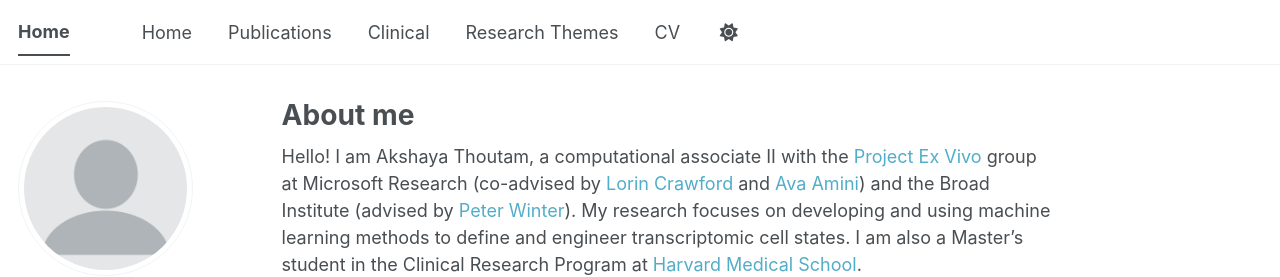
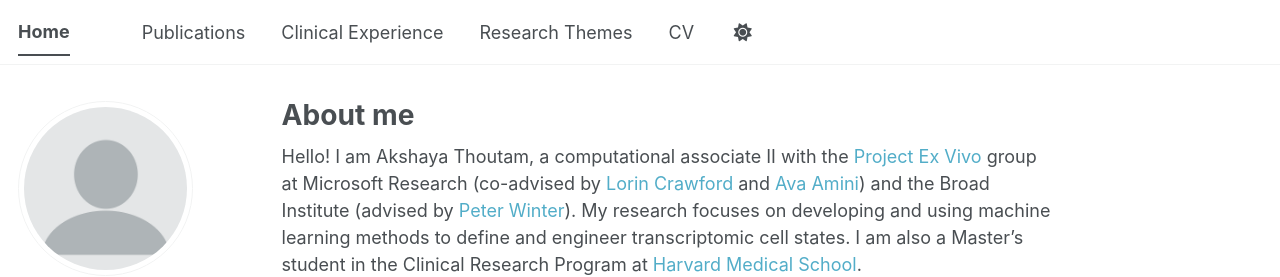
Before and after one commit to AkshayaThoutam/akshayathoutam.github.io, a Jekyll site: the page built from _pages/about.md, in a window 1280 px wide. Shown: the top 277 px of the page. Built offline with Jekyll 4.4.1, drawn with Linux system fonts in a browser that asks for light colours; some web fonts are replaced; a script bundle is joined from its source files by our own code; library files that are not in the unit come from our copies.

Commit message:
remove some tabs

```diff
--- a/_data/navigation.yml
+++ b/_data/navigation.yml
@@ -56,13 +56,11 @@
 #     url: /markdown/
 
 main:
-  - title: "Home"
-    url: /
 
   - title: "Publications"
     url: /publications/
 
-  - title: "Clinical"
+  - title: "Clinical Experience"
     url: /portfolio/
 
   - title: "Research Themes"
```
